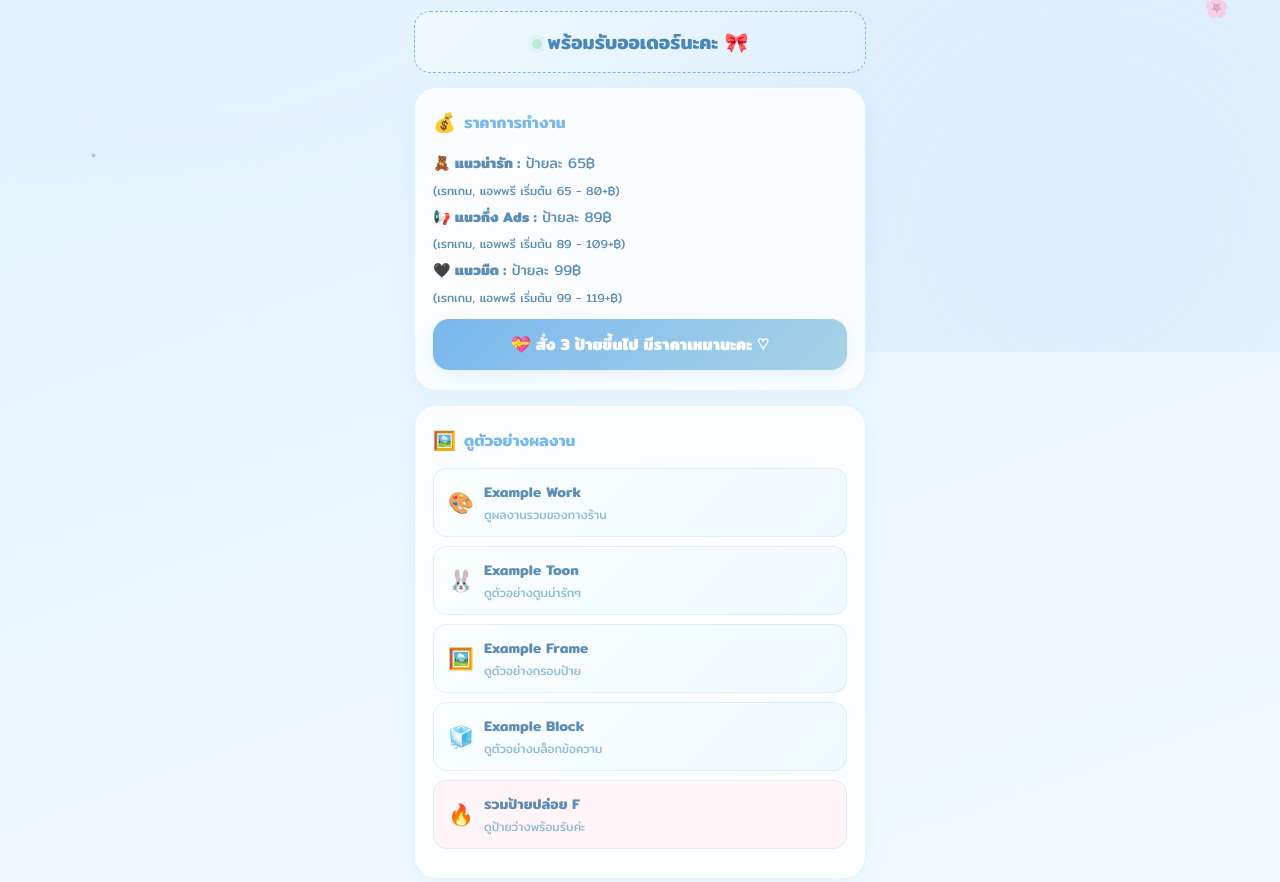
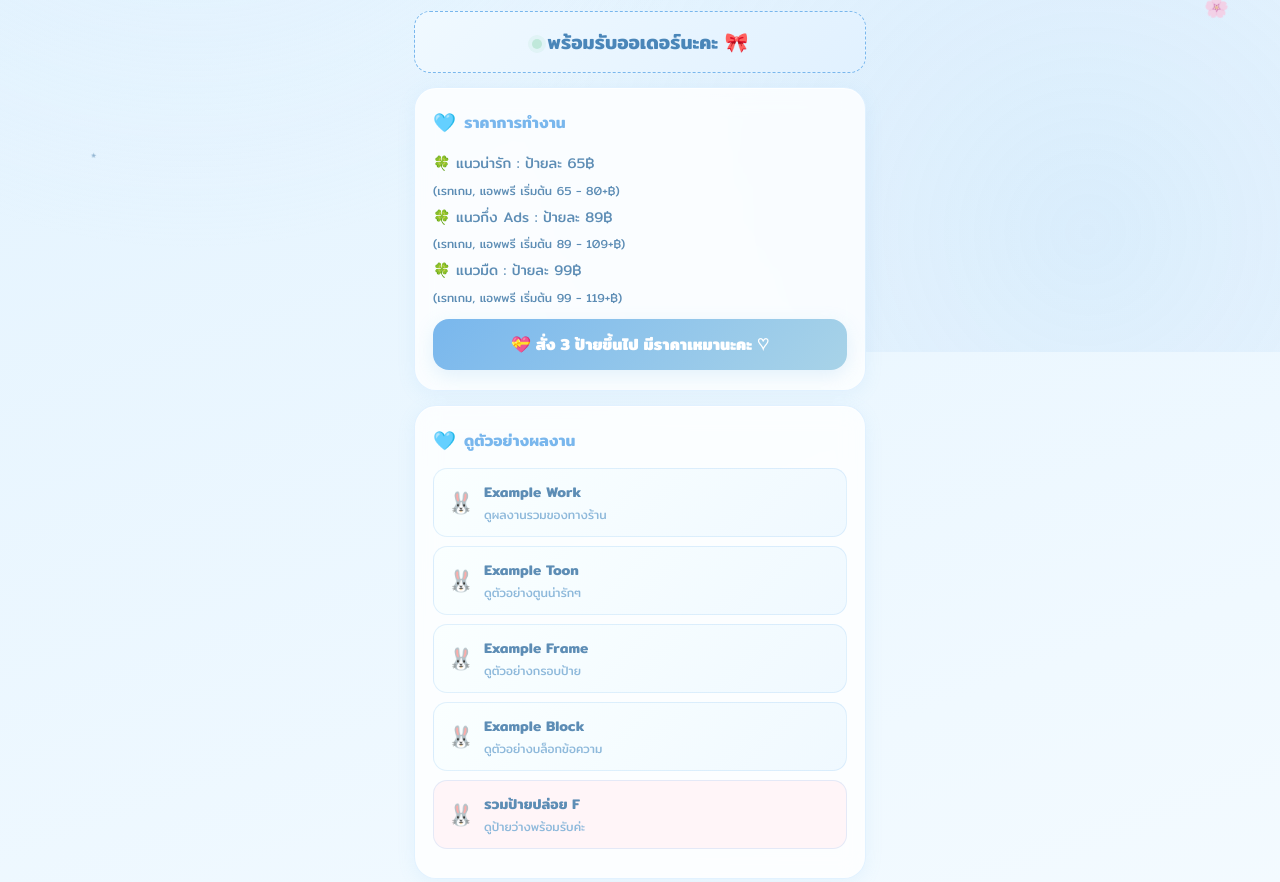
Before and after one commit to julie-vwb/tanewcutie-design, a plain HTML site: page index.html in a window 1280 px wide. Shown: the part 448-1330 px from the top of the page. Drawn offline with Linux system fonts and the light colour scheme.

Commit message:
Update index.html

```diff
--- a/index.html
+++ b/index.html
@@ -190,13 +190,13 @@ transition:all .3s;
   </div>
 
   <div class="card">
-    <div class="ct"><span class="ic">💰</span> ราคาการทำงาน</div>
+    <div class="ct"><span class="ic">🩵</span> ราคาการทำงาน</div>
     <div style="font-size:.88rem;line-height:1.9;color:var(--text);margin-bottom:8px;">
-      <b>🧸 แนวน่ารัก :</b> ป้ายละ 65฿<br>
+      <b>🍀</b> แนวน่ารัก :</b> ป้ายละ 65฿<br>
       <small>(เรทเกม, แอพพรี เริ่มต้น 65 - 80+฿)</small><br>
-      <b>📢 แนวกึ่ง Ads :</b> ป้ายละ 89฿<br>
+      <b>🍀</b> แนวกึ่ง Ads :</b> ป้ายละ 89฿<br>
       <small>(เรทเกม, แอพพรี เริ่มต้น 89 - 109+฿)</small><br>
-      <b>🖤 แนวมืด :</b> ป้ายละ 99฿<br>
+      <b>🍀</b> แนวมืด :</b> ป้ายละ 99฿<br>
       <small>(เรทเกม, แอพพรี เริ่มต้น 99 - 119+฿)</small>
     </div>
     <div class="hi-box" style="margin-bottom:0;">
@@ -205,9 +205,9 @@ transition:all .3s;
   </div>
 
   <div class="card">
-    <div class="ct"><span class="ic">🖼️</span> ดูตัวอย่างผลงาน</div>
+    <div class="ct"><span class="ic">🩵</span> ดูตัวอย่างผลงาน</div>
     <a href="https://drive.google.com/drive/folders/1-gib_4Av2GDMygX2TyUrS6utN5Z8QXmB" class="lnk" target="_blank">
-      <span class="lnk-ic">🎨</span>
+      <span class="lnk-ic">🐰</span>
       <div><div class="lnk-name">Example Work</div><div class="lnk-desc">ดูผลงานรวมของทางร้าน</div></div>
     </a>
     <a href="https://drive.google.com/drive/folders/1-tF6cJL2O6LoXql259bmgc4-YLM4Hnkj" class="lnk" target="_blank">
@@ -215,15 +215,15 @@ transition:all .3s;
       <div><div class="lnk-name">Example Toon</div><div class="lnk-desc">ดูตัวอย่างตูนน่ารักๆ</div></div>
     </a>
     <a href="https://drive.google.com/drive/folders/1XWqWEV796pqOAnxA90WroAXOzCkx3oSI" class="lnk" target="_blank">
-      <span class="lnk-ic">🖼️</span>
+      <span class="lnk-ic">🐰</span>
       <div><div class="lnk-name">Example Frame</div><div class="lnk-desc">ดูตัวอย่างกรอบป้าย</div></div>
     </a>
     <a href="https://drive.google.com/drive/folders/1q6ONhxo_-JEEykF9k8Zsp006n0_iGUWG" class="lnk" target="_blank">
-      <span class="lnk-ic">🧊</span>
+      <span class="lnk-ic">🐰</span>
       <div><div class="lnk-name">Example Block</div><div class="lnk-desc">ดูตัวอย่างบล็อกข้อความ</div></div>
     </a>
     <a href="https://drive.google.com/drive/folders/11L40fVk5VL35OfHG187ph2TZ__vLRHmK" class="lnk" target="_blank" style="background: #fff5f8;">
-      <span class="lnk-ic">🔥</span>
+      <span class="lnk-ic">🐰</span>
       <div><div class="lnk-name">รวมป้ายปล่อย F</div><div class="lnk-desc">ดูป้ายว่างพร้อมรับค่ะ</div></div>
     </a>
   </div>
```
